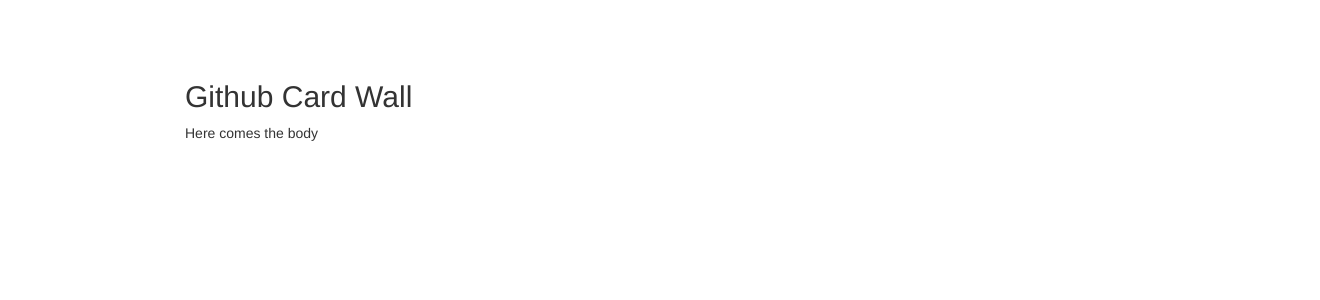
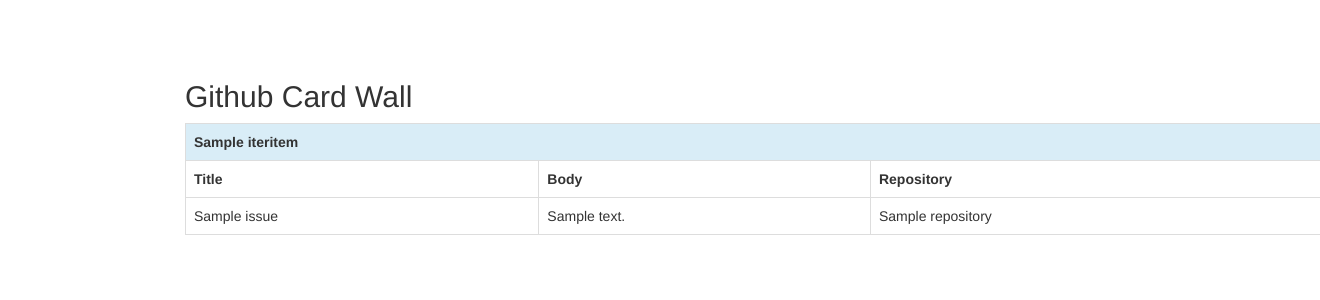
Before and after one commit to jineshpaloor/github-card-wall, a Flask app: template templates/index.html in a window 1320 px wide. Shown: the top 300 px of the page. Run offline with Flask 2, Linux system fonts and the light colour scheme; the template is opened without the code that fills it: most values are stand-ins (such as "Sample title", 1, 10 or a date in 2020); some libraries are stand-ins or nearby versions.

Commit message:
showing data on index page

```diff
--- /dev/null
+++ b/card_wall.py
@@ -0,0 +1,34 @@
+from github import Github
+from local_settings import GITHUB_PROFILE, REPOSITORIES
+from collections import defaultdict
+
+__author__ = 'rbansal'
+
+
+class ProjectCardWall(object):
+    def __init__(self, name):
+        self.name = name
+        self.repo_list = []
+        self.sorted_issues_dict = defaultdict(list)
+
+        # initialize the Github instance
+        self.git_hub = Github(
+            GITHUB_PROFILE.get('user_name'),
+            GITHUB_PROFILE.get('password'))
+
+    def set_repo_list(self):
+        # read all the repositories for this user
+        # self.repo_list = self.git_hub.get_repos()
+        self.repo_list = [self.git_hub.get_repo(name) for name in REPOSITORIES]
+
+    def build_issue_list(self):
+        # send API request and get issues with custom labels
+        # read all the issues for each of the repositories
+        for repo in self.repo_list:
+            issues = repo.get_issues()
+            for issue in issues:
+                for label in issue.labels:
+                    self.sorted_issues_dict[label.name].append(issue)
+
+    def get_sorted_issues(self):
+        return self.sorted_issues_dict
--- a/main.py
+++ b/main.py
@@ -1,11 +1,16 @@
 from flask import Flask
 from flask import render_template
+from card_wall import ProjectCardWall
 
 app = Flask(__name__)
 
 @app.route('/', methods=['GET'])
 def index():
-    return render_template("index.html", name="Github Card Wall")
+    p = ProjectCardWall("Sahaj")
+    p.set_repo_list()
+    p.build_issue_list()
+    issues_dict = p.get_sorted_issues()
+    return render_template("index.html", issues_dict=issues_dict)
 
 @app.route('/user/<username>')
 def show_user_profile(username):
@@ -19,4 +24,4 @@ def show_issue(issue_id):
 
 
 if __name__ == '__main__':
-    app.run()
+    app.run(debug=True)
--- a/templates/index.html
+++ b/templates/index.html
@@ -1,5 +1,21 @@
 {% extends "base.html" %}
 {% block content %}
     <h2>Github Card Wall</h2>
-    <p> Here comes the body</p>
+    {% for label, issue_list in issues_dict.iteritems() %}
+    <table class="table table-bordered">
+        <tr class="info"><th colspan="3">{{ label }}</th></tr>
+        <tr>
+            <th>Title</th>
+            <th>Body</th>
+            <th>Repository</th>
+        </tr>
+        {% for issue in issue_list %}
+        <tr>
+            <td>{{ issue.title }}</td>
+            <td>{{ issue.body }}</td>
+            <td>{{ issue.repository.name }}</td>
+        </tr>
+        {% endfor %}
+    </table>
+    {% endfor %}
 {% endblock %}
```
